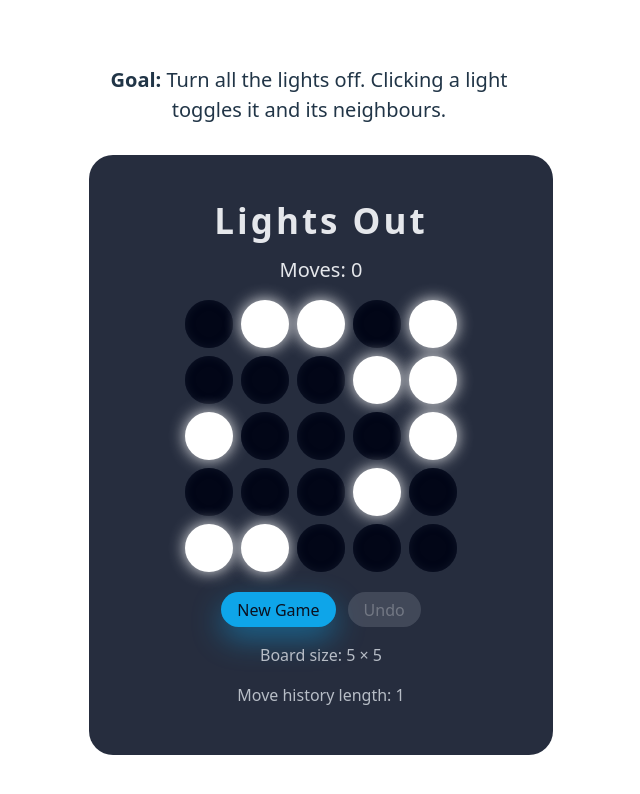
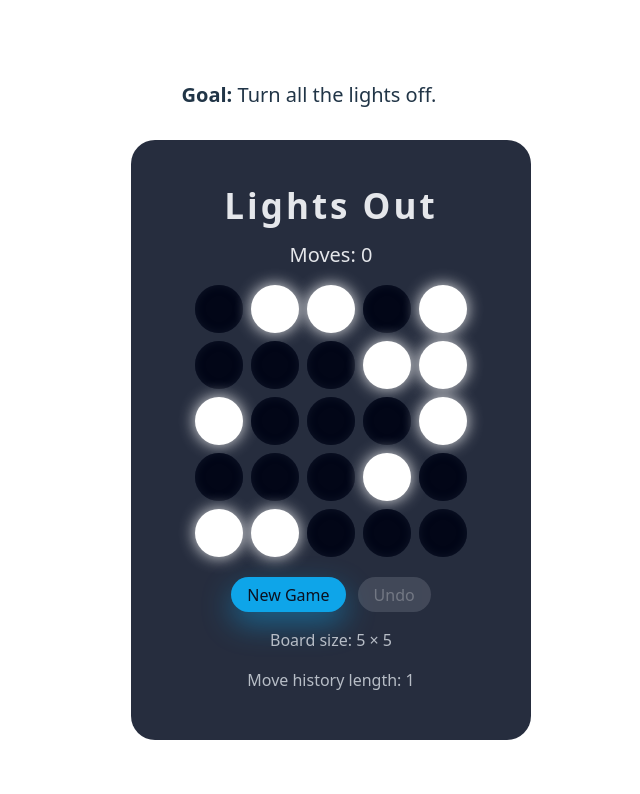
Before and after one commit to orobaidullah/light-out-puzzle, a React (Vite) app: page / in a window 1280 px wide. Shown: the top 794 px of the page, without its empty margins (341-981 px from the left). Built offline with nearby package versions, Linux system fonts and the light colour scheme.

Commit message:
Update Goal.jsx

```diff
--- a/src/components/Goal/Goal.jsx
+++ b/src/components/Goal/Goal.jsx
@@ -4,8 +4,7 @@ const Goal = () => {
   return (
     <div>
       <p className="goal">
-        <span>Goal:</span> Turn all the lights off. Clicking a light toggles it
-        and its neighbours.
+        <span>Goal:</span> Turn all the lights off.
       </p>
     </div>
   );
```
